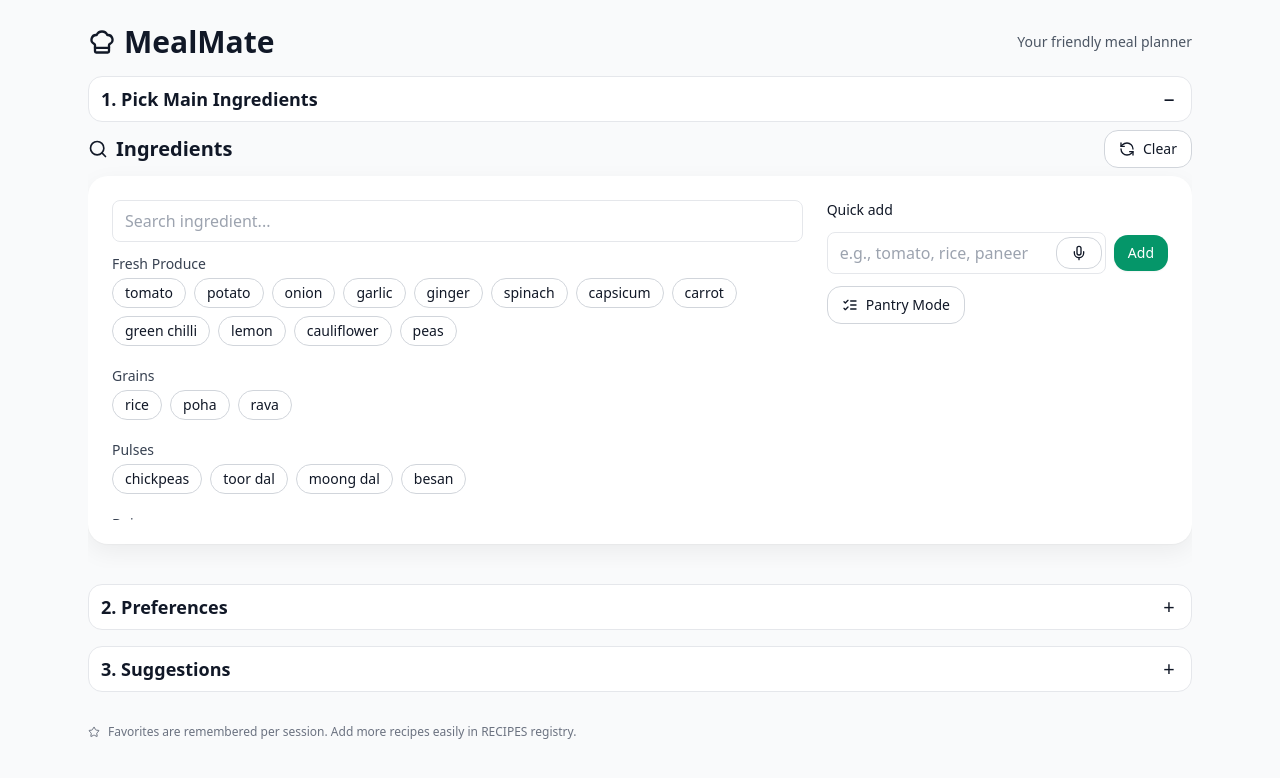
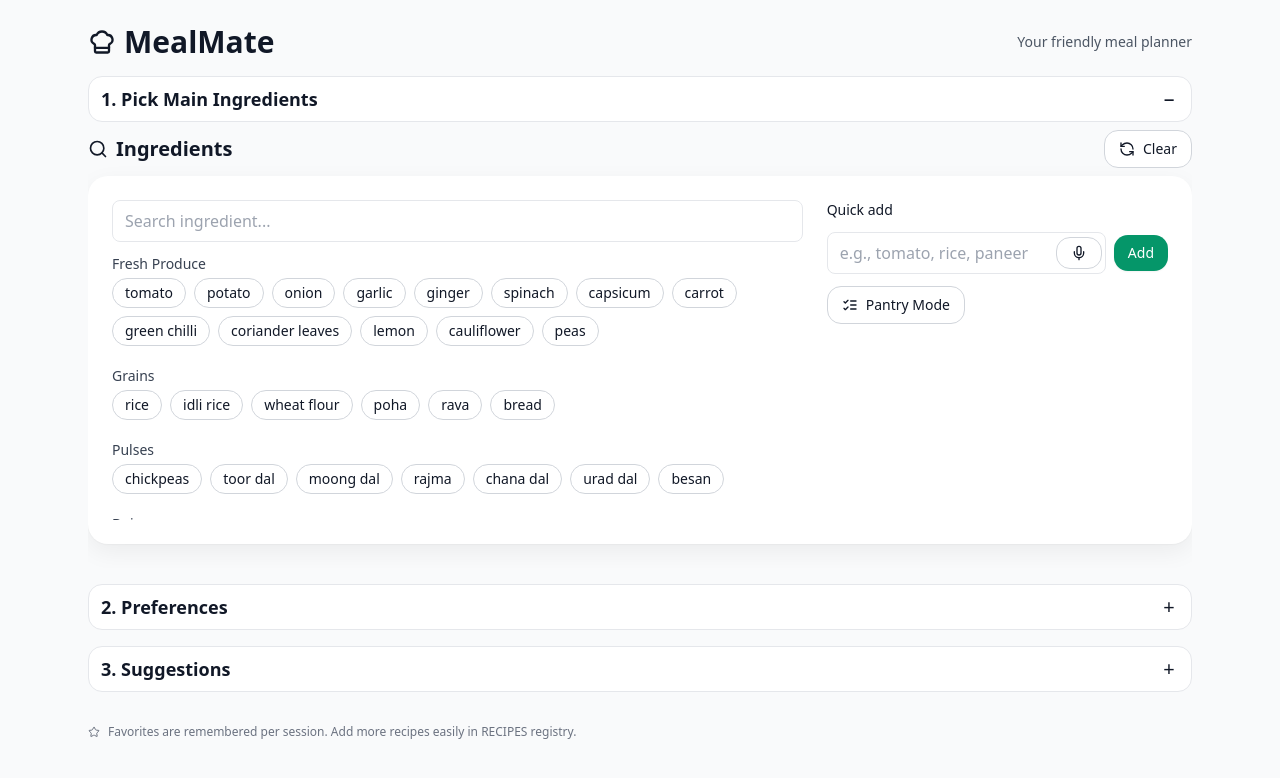
Before and after one commit to anoopgsingh4-gif/MealMate, a React (Vite) app: page / in a window 1280 px wide. Shown: the top 778 px of the page. Built offline with nearby package versions, Linux system fonts and the light colour scheme.

Commit message:
Update IngredientPicker.jsx

```diff
--- a/src/components/ingredients/IngredientPicker.jsx
+++ b/src/components/ingredients/IngredientPicker.jsx
@@ -86,7 +86,6 @@ export default function IngredientPicker({ app, derived }) {
               </div>
               <div className="flex flex-wrap">
                 {items
-                  .filter((it) => derived.reachableUniverse.has(it) || app.selected.has(it))
                   .filter((it) => !search || it.toLowerCase().includes(search))
                   .map((it) => (
                     <Pill
```
